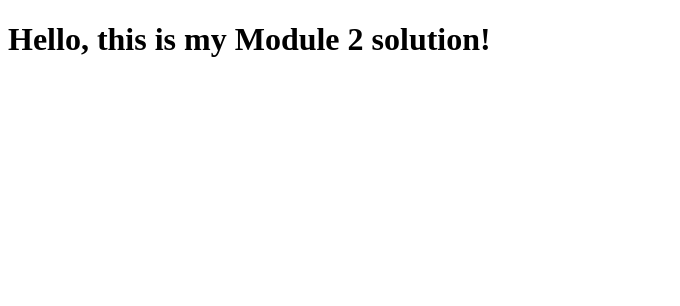
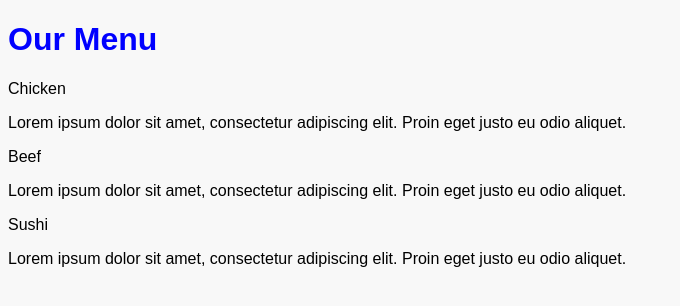
Before and after one commit to jawad-ui/coursera, a plain HTML site: page module2-solution/index.html in a window 1280 px wide. Shown: the whole page, without its empty margins (0-680 px from the left). Drawn offline with Linux system fonts and the light colour scheme.

Commit message:
Update index.html

```diff
--- a/module2-solution/index.html
+++ b/module2-solution/index.html
@@ -3,9 +3,27 @@
 <head>
     <meta charset="UTF-8">
     <meta name="viewport" content="width=device-width, initial-scale=1.0">
-    <title>Module 2 Solution</title>
+    <title>Restaurant Menu</title>
+    <link rel="stylesheet" href="css/style.css">
 </head>
 <body>
-    <h1>Hello, this is my Module 2 solution!</h1>
+    <h1>Our Menu</h1>
+
+    <div class="container">
+        <section class="box">
+            <div class="title">Chicken</div>
+            <p>Lorem ipsum dolor sit amet, consectetur adipiscing elit. Proin eget justo eu odio aliquet.</p>
+        </section>
+
+        <section class="box">
+            <div class="title">Beef</div>
+            <p>Lorem ipsum dolor sit amet, consectetur adipiscing elit. Proin eget justo eu odio aliquet.</p>
+        </section>
+
+        <section class="box">
+            <div class="title">Sushi</div>
+            <p>Lorem ipsum dolor sit amet, consectetur adipiscing elit. Proin eget justo eu odio aliquet.</p>
+        </section>
+    </div>
 </body>
 </html>
```
